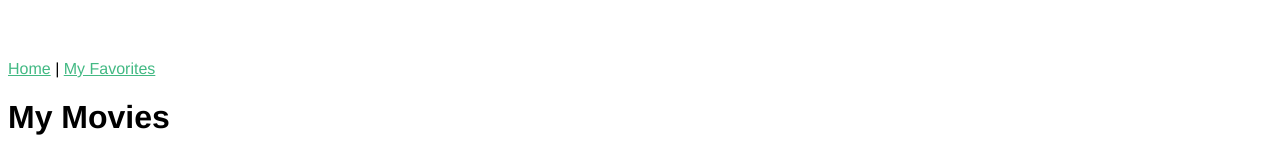
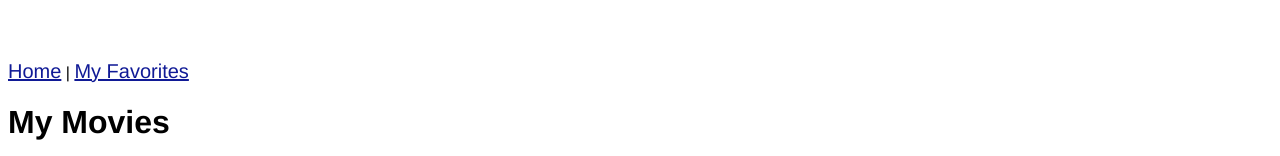
Before and after one commit to GirasolXimena/movies-vue, a Vue app: page / in a window 1280 px wide. Shown: the top 156 px of the page. Built offline with nearby package versions, Linux system fonts and the light colour scheme; grey boxes are pictures that could not be loaded.

Commit message:
styling fav table & links

```diff
--- a/src/App.vue
+++ b/src/App.vue
@@ -47,7 +47,7 @@ export default defineComponent({
   --primary : rgba(16, 26, 150, 1);
   --secondary : rgba(16, 26, 150, 0.15);
   --tertiary: rgba(255,255,255,1);
-  --link-color: #42b983;
+  --link-color: var(--primary);
   --transition: all 0.5s ease;
   --gradient: linear-gradient(
     90deg,
@@ -63,6 +63,9 @@ a {
   -webkit-font-smoothing: antialiased;
   -moz-osx-font-smoothing: grayscale;
   margin-top: 60px;
+}
+a {
+  font-size: 1.25em;
 }
 .fade-enter-active,
 .fade-leave-active,
--- a/src/components/Button.vue
+++ b/src/components/Button.vue
@@ -12,7 +12,6 @@ defineProps<{
 
 <style scoped>
 .toggle {
-  align-self: start;
   width: min-content;
   color: var(--tertiary);
   border: 1px solid var(--tertiary);
--- a/src/views/Home.vue
+++ b/src/views/Home.vue
@@ -14,7 +14,7 @@ import Button from '../components/Button.vue';
     <TransitionGroup name="favorites" class="favorites" tag="ol">
       <li class="favorite" v-for="movie in store.favorites" :key="movie.id">
         <Button :id="movie.id" :favorited="movie.favorited" />
-        <h5>{{ movie.title }}</h5>
+        <h3>{{ movie.title }}</h3>
         <p>{{ movie.shortDescription }}</p>
       </li>
     </TransitionGroup>
@@ -27,11 +27,24 @@ import Button from '../components/Button.vue';
   flex-wrap: wrap;
   justify-content: space-around;
 }
+.favorites {
+  padding: 0;
+}
 .favorite {
   display: flex;
   align-items: baseline;
 }
+button {
+  align-self: center;
+}
+.favorite:nth-child(odd) {
+  background-color: var(--secondary);
+}
 .favorite * {
   margin: 0.5em 0.5em;
 }
+.favorite h3 {
+  font-weight: bolder;
+  font-size: 1.5em;
+}
 </style>
```
